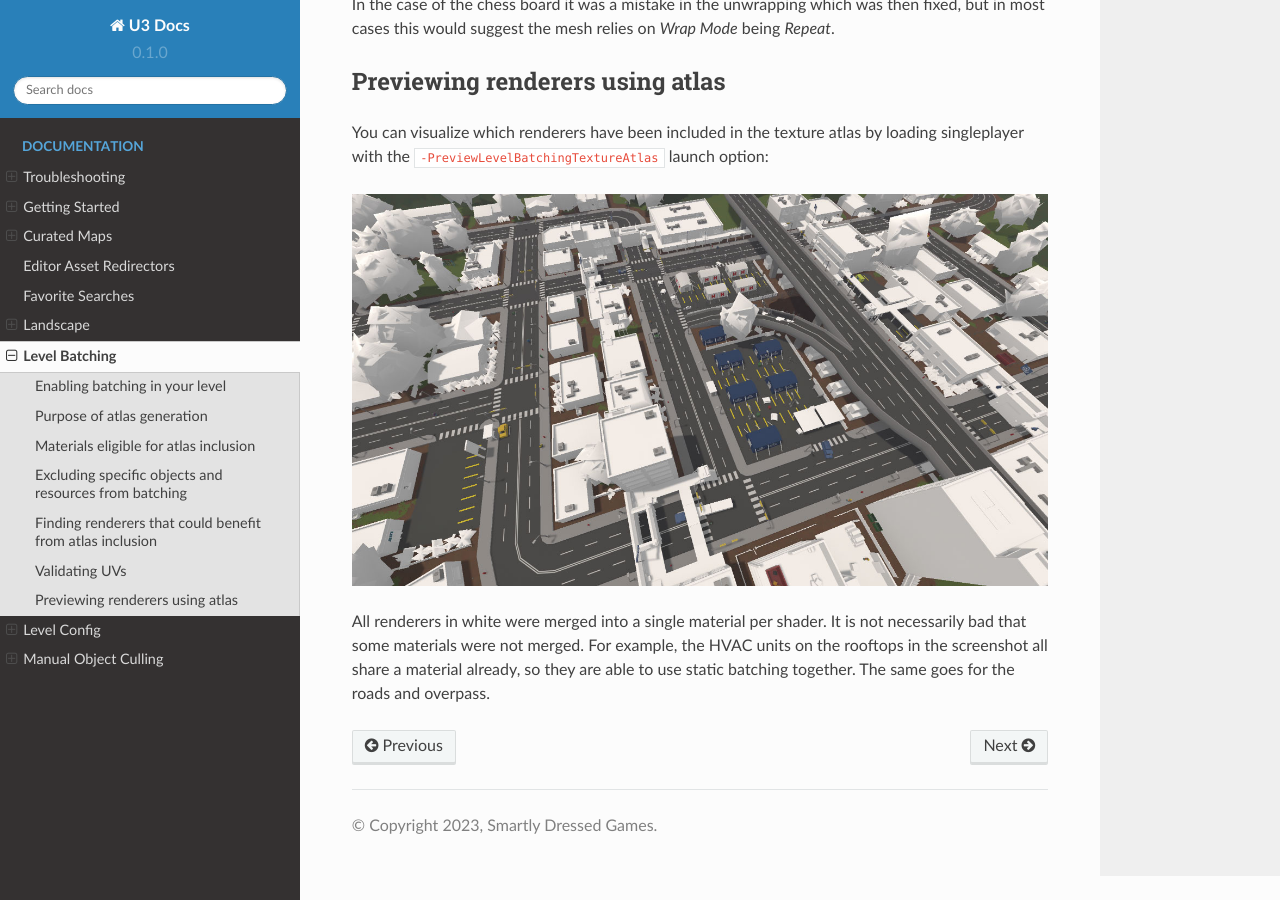
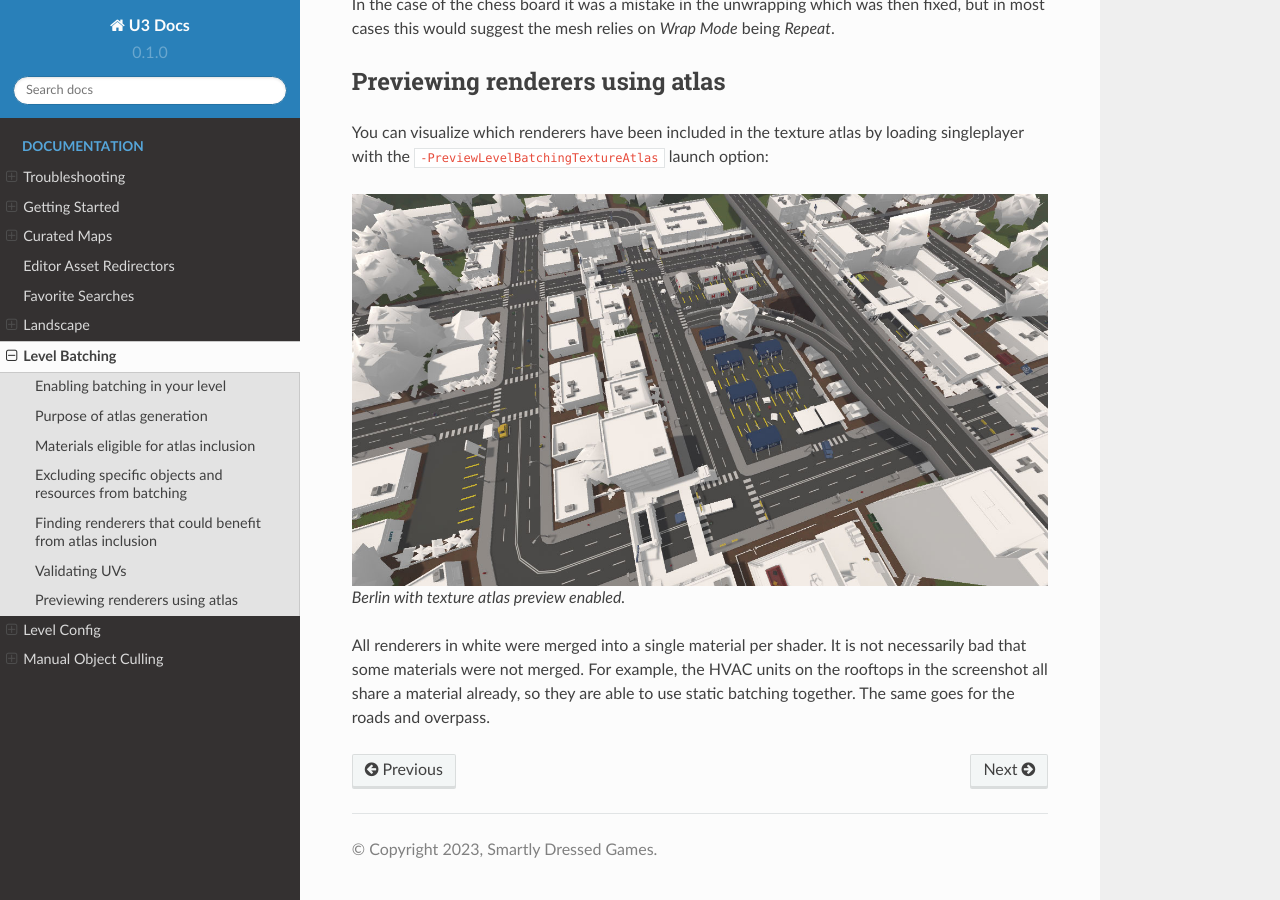
Before and after one commit to MoltonMontro/TestDocs, a Sphinx documentation site: the page built from docs/source/LevelBatching.rst, in a window 1280 px wide and 900 px high, scrolled down 2003 px. Built offline with Sphinx 7.4.7 and the Read the Docs theme 2.0.0, drawn with Linux system fonts in a browser that asks for light colours.

Commit message:
Update LevelBatching.rst

```diff
--- a/docs/source/LevelBatching.rst
+++ b/docs/source/LevelBatching.rst
@@ -70,6 +70,8 @@ Previewing renderers using atlas
 
 You can visualize which renderers have been included in the texture atlas by loading singleplayer with the ``-PreviewLevelBatchingTextureAtlas`` launch option:
 
-.. image:: images/TextureAtlasPreview.jpg
+.. figure:: images/TextureAtlasPreview.jpg
+
+	Berlin with texture atlas preview enabled.
 
 All renderers in white were merged into a single material per shader. It is not necessarily bad that some materials were not merged. For example, the HVAC units on the rooftops in the screenshot all share a material already, so they are able to use static batching together. The same goes for the roads and overpass.
```
